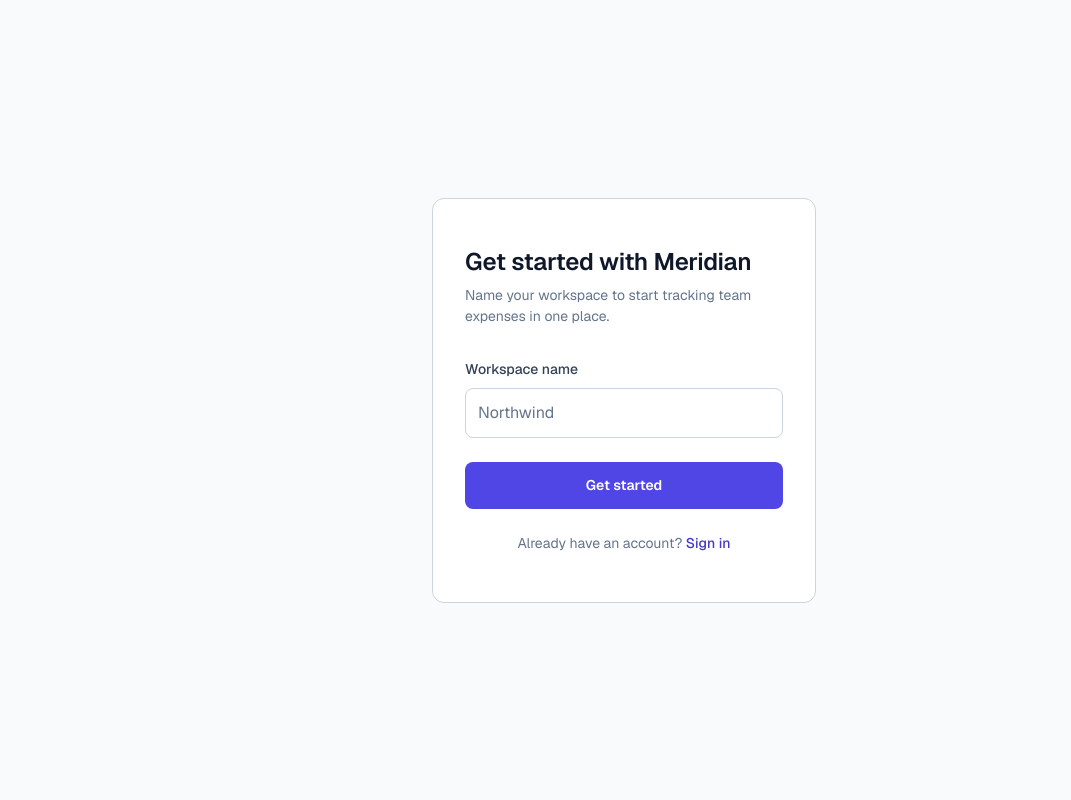
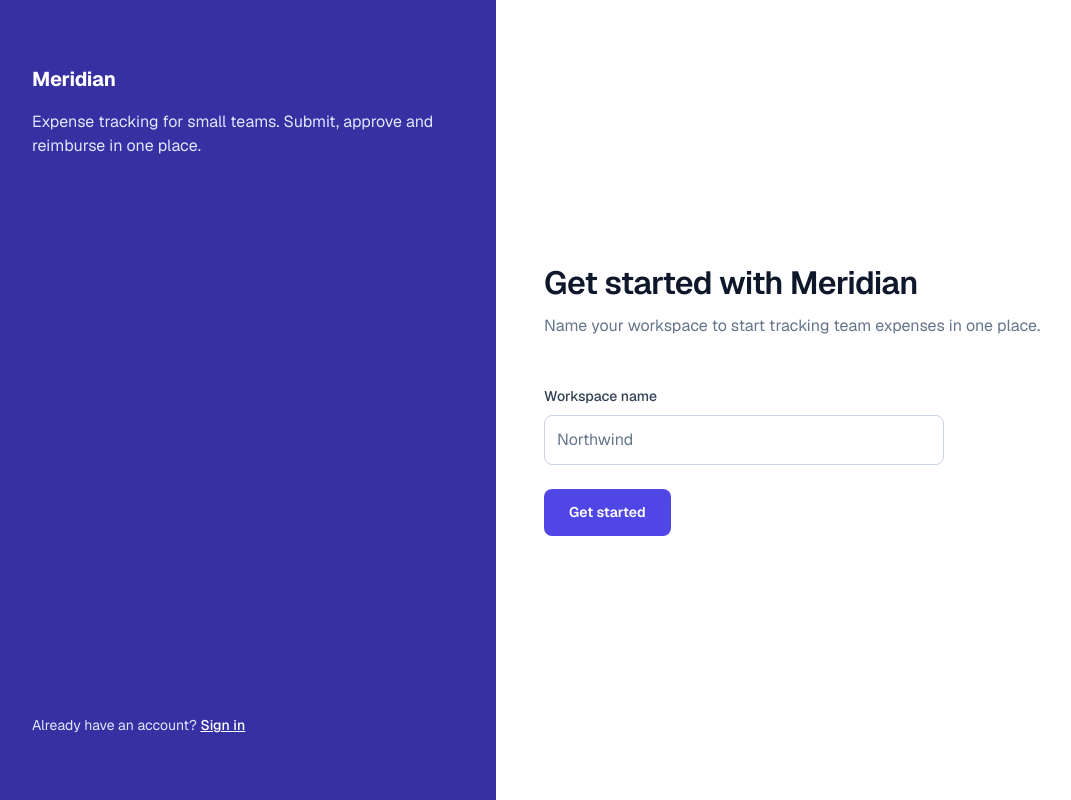
Before and after one commit to MRTHI-Tech/meridian, a Next.js app: page / in a window 1280 px wide. Shown: the whole page, without its empty margins (16-1087 px from the left). Built offline with nearby package versions, Linux system fonts and the light colour scheme.

Commit message:
feat: the plan and confirmation steps, and a way in that reads as one

```diff
--- a/app/invite/accept/page.module.css
+++ b/app/invite/accept/page.module.css
@@ -1,29 +1,51 @@
-/* Invite acceptance screen. */
+/*
+ * Invite acceptance — the other way into the product.
+ *
+ * Shares the split shell with the get started screen: brand panel, then the
+ * content. Not the centred card an onboarding step uses.
+ */
 
 .page {
   display: flex;
   flex: 1;
-  align-items: center;
-  justify-content: center;
-  padding: var(--spacing-6) var(--spacing-4);
-  background: var(--color-surface-muted);
 }
 
-.card {
-  width: 100%;
-  /* 6 x 64px — matches the get started card. */
-  max-width: calc(var(--spacing-8) * 6);
-  padding: var(--spacing-7) var(--spacing-6);
-  border: 1px solid var(--color-ink-300);
-  border-radius: var(--radius-lg);
+.brand {
+  display: flex;
+  flex-direction: column;
+  gap: var(--spacing-4);
+  width: 40%;
+  padding: var(--spacing-8) var(--spacing-7);
+  background: var(--color-brand-700);
+  color: var(--color-surface-base);
+}
+
+.wordmark {
+  font-size: var(--font-size-lg);
+  font-weight: var(--font-weight-bold);
+  letter-spacing: -0.01em;
+}
+
+.pitch {
+  flex: 1;
+  font-size: var(--font-size-base);
+  color: var(--color-brand-100);
+}
+
+.content {
+  display: flex;
+  flex: 1;
+  flex-direction: column;
+  justify-content: center;
+  padding: var(--spacing-8) var(--spacing-7);
   background: var(--color-surface-base);
-  text-align: center;
 }
 
 .mark {
   display: inline-flex;
   align-items: center;
   justify-content: center;
+  align-self: flex-start;
   width: var(--spacing-7);
   height: var(--spacing-7);
   margin-bottom: var(--spacing-5);
@@ -36,19 +58,18 @@
 }
 
 .heading {
-  font-size: var(--font-size-xl);
+  font-size: var(--font-size-2xl);
   font-weight: var(--font-weight-semibold);
-  line-height: 1.25;
-  letter-spacing: -0.01em;
+  line-height: 1.2;
+  letter-spacing: -0.02em;
   color: var(--color-ink-900);
-  text-wrap: balance;
 }
 
 .supporting {
-  margin-top: var(--spacing-2);
-  font-size: var(--font-size-sm);
+  margin-top: var(--spacing-3);
+  max-width: 480px;
+  font-size: var(--font-size-base);
   color: var(--color-ink-500);
-  text-wrap: pretty;
 }
 
 .workspace {
@@ -59,20 +80,16 @@
 .actions {
   display: flex;
   gap: var(--spacing-3);
-  margin-top: var(--spacing-6);
+  margin-top: var(--spacing-7);
 }
 
 .button {
-  flex: 1;
-  padding: var(--spacing-3) var(--spacing-4);
+  padding: var(--spacing-3) var(--spacing-5);
   border: 1px solid transparent;
   border-radius: var(--radius-md);
-  font-family: inherit;
   font-size: var(--font-size-sm);
   font-weight: var(--font-weight-semibold);
-  line-height: 1.5;
   cursor: pointer;
-  transition: background-color 0.15s ease, border-color 0.15s ease;
 }
 
 .button:focus-visible {
@@ -91,18 +108,22 @@
   color: var(--color-ink-700);
 }
 
-@media (hover: hover) and (pointer: fine) {
-  .primary:hover {
-    background: var(--color-brand-700);
+@media (max-width: 768px) {
+  .page {
+    flex-direction: column;
   }
 
-  .secondary:hover {
-    background: var(--color-surface-sunken);
+  .brand {
+    width: 100%;
+    padding: var(--spacing-6) var(--spacing-5);
+  }
+
+  .content {
+    padding: var(--spacing-7) var(--spacing-5);
+  }
+
+  .actions {
+    flex-direction: column;
+    align-items: flex-start;
   }
 }
-
-@media (max-width: 480px) {
-  .card {
-    padding: var(--spacing-6) var(--spacing-5);
-  }
-}
--- /dev/null
+++ b/app/onboarding/done/page.module.css
@@ -0,0 +1,87 @@
+/* Onboarding — the last screen. Block layout throughout, no flex container. */
+
+.page {
+  /* Centres the card without auto margins, which resolve to arbitrary pixels. */
+  display: flex;
+  flex: 1;
+  justify-content: center;
+  padding: var(--spacing-8) var(--spacing-4);
+  background: var(--color-surface-muted);
+}
+
+.card {
+  width: 100%;
+  /* 6 x 64px — matches the get started and invite cards. */
+  max-width: calc(var(--spacing-8) * 6);
+  height: fit-content;
+  padding: var(--spacing-7) var(--spacing-6);
+  border: 1px solid var(--color-ink-300);
+  border-radius: var(--radius-lg);
+  background: var(--color-surface-base);
+  text-align: center;
+}
+
+.mark {
+  display: inline-flex;
+  align-items: center;
+  justify-content: center;
+  width: var(--spacing-7);
+  height: var(--spacing-7);
+  margin-bottom: var(--spacing-5);
+  border-radius: var(--radius-full);
+  background: var(--color-brand-50);
+  color: var(--color-brand-600);
+  font-size: var(--font-size-lg);
+  font-weight: var(--font-weight-semibold);
+  /* Centres the tick without a flex container. */
+  line-height: var(--spacing-7);
+}
+
+.heading {
+  font-size: var(--font-size-xl);
+  font-weight: var(--font-weight-semibold);
+  line-height: 1.25;
+  letter-spacing: -0.01em;
+  color: var(--color-ink-900);
+  text-wrap: balance;
+}
+
+.supporting {
+  margin-top: var(--spacing-2);
+  font-size: var(--font-size-sm);
+  color: var(--color-ink-500);
+  text-wrap: pretty;
+}
+
+.button {
+  display: inline-block;
+  margin-top: var(--spacing-5);
+  padding: var(--spacing-3) var(--spacing-5);
+  border: 1px solid transparent;
+  border-radius: var(--radius-md);
+  background: var(--color-brand-600);
+  color: var(--color-surface-base);
+  font-family: inherit;
+  font-size: var(--font-size-sm);
+  font-weight: var(--font-weight-semibold);
+  line-height: 1.5;
+  cursor: pointer;
+  transition: background-color 0.15s ease;
+}
+
+@media (hover: hover) and (pointer: fine) {
+  .button:hover {
+    background: var(--color-brand-700);
+  }
+}
+
+.button:focus-visible {
+  outline: 2px solid var(--color-ink-900);
+  outline-offset: 2px;
+}
+
+@media (max-width: 480px) {
+  .card {
+    padding: var(--spacing-6) var(--spacing-5);
+  }
+}
--- /dev/null
+++ b/app/onboarding/plan/page.module.css
@@ -0,0 +1,147 @@
+/* Onboarding — plan selection. */
+
+.page {
+  display: flex;
+  flex: 1;
+  align-items: center;
+  justify-content: center;
+  padding: var(--spacing-6) var(--spacing-4);
+  background: var(--color-surface-muted);
+}
+
+.step {
+  display: flex;
+  flex-direction: column;
+  gap: var(--spacing-5);
+  width: 100%;
+  /* 14 x 64px — wider than the single-column steps, to seat three cards. */
+  max-width: calc(var(--spacing-8) * 14);
+  padding: var(--spacing-6);
+  border: 1px solid var(--color-ink-300);
+  border-radius: var(--radius-lg);
+  background: var(--color-surface-base);
+}
+
+.heading {
+  font-size: var(--font-size-xl);
+  font-weight: var(--font-weight-semibold);
+  line-height: 1.25;
+  letter-spacing: -0.01em;
+  color: var(--color-ink-900);
+  text-wrap: balance;
+}
+
+.help {
+  font-size: var(--font-size-sm);
+  color: var(--color-ink-500);
+  text-wrap: pretty;
+}
+
+.plans {
+  display: grid;
+  grid-template-columns: repeat(3, 1fr);
+  gap: var(--spacing-4);
+}
+
+.plan {
+  display: flex;
+  flex-direction: column;
+  gap: var(--spacing-2);
+  /* Asked for as a raw value: 28px sits between --spacing-5 and --spacing-6. */
+  padding: 28px;
+  border: 1px solid var(--color-ink-300);
+  border-radius: var(--radius-md);
+  cursor: pointer;
+}
+
+.plan:has(:focus-visible) {
+  outline: 2px solid var(--color-brand-600);
+  outline-offset: 1px;
+  border-color: var(--color-brand-600);
+}
+
+.plan:has(:checked) {
+  border-color: var(--color-brand-600);
+  background: var(--color-brand-50);
+}
+
+@media (hover: hover) and (pointer: fine) {
+  .plan:hover {
+    background: var(--color-surface-muted);
+  }
+
+  .plan:has(:checked):hover {
+    background: var(--color-brand-50);
+  }
+}
+
+.control {
+  flex: none;
+  align-self: start;
+  margin: 0;
+  accent-color: var(--color-brand-600);
+}
+
+.planName {
+  /* Asked for as a raw value: 550 sits between medium (500) and semibold. */
+  font-weight: 550;
+  color: var(--color-ink-900);
+}
+
+.planPrice {
+  font-size: var(--font-size-lg);
+  font-weight: var(--font-weight-semibold);
+  line-height: 1.2;
+  color: var(--color-ink-900);
+}
+
+.planCadence {
+  font-size: var(--font-size-xs);
+  color: var(--color-ink-500);
+}
+
+.planSummary {
+  font-size: var(--font-size-sm);
+  color: var(--color-ink-700);
+  text-wrap: pretty;
+}
+
+.button {
+  align-self: start;
+  padding: var(--spacing-3) var(--spacing-5);
+  border: 1px solid transparent;
+  border-radius: var(--radius-md);
+  background: var(--color-brand-600);
+  color: var(--color-surface-base);
+  font-family: inherit;
+  font-size: var(--font-size-sm);
+  font-weight: var(--font-weight-semibold);
+  line-height: 1.5;
+  cursor: pointer;
+  transition: background-color 0.15s ease;
+}
+
+@media (hover: hover) and (pointer: fine) {
+  .button:hover {
+    background: var(--color-brand-700);
+  }
+}
+
+.button:focus-visible {
+  outline: 2px solid var(--color-ink-900);
+  outline-offset: 2px;
+}
+
+@media (max-width: 720px) {
+  .plans {
+    grid-template-columns: 1fr;
+  }
+
+  .step {
+    padding: var(--spacing-5);
+  }
+
+  .button {
+    align-self: stretch;
+  }
+}
--- a/app/page.module.css
+++ b/app/page.module.css
@@ -1,9 +1,11 @@
 /*
- * Get started screen.
+ * Get started — the way into the product.
+ *
+ * A split: the brand panel on the left, the form on the right. Deliberately
+ * not the centred card the onboarding steps use, because this is not a step.
  *
  * `--accent` is the one deliberate exception to the token system: a slightly
  * brighter indigo than --color-brand-600, so the primary action stands out.
- * It lives here rather than in tokens.css because it is scoped to this button.
  */
 
 .page {
@@ -11,43 +13,70 @@
 
   display: flex;
   flex: 1;
-  align-items: center;
-  justify-content: center;
-  padding: var(--spacing-6) var(--spacing-4);
-  background: var(--color-surface-muted);
 }
 
-.card {
-  width: 100%;
-  /* 6 x 64px — the widest a single-field form wants to be. */
-  max-width: calc(var(--spacing-8) * 6);
-  padding: var(--spacing-7) var(--spacing-6);
-  border: 1px solid var(--color-ink-300);
-  border-radius: var(--radius-lg);
+.brand {
+  display: flex;
+  flex-direction: column;
+  gap: var(--spacing-4);
+  width: 40%;
+  padding: var(--spacing-8) var(--spacing-7);
+  background: var(--color-brand-700);
+  color: var(--color-surface-base);
+}
+
+.wordmark {
+  font-size: var(--font-size-lg);
+  font-weight: var(--font-weight-bold);
+  letter-spacing: -0.01em;
+}
+
+.pitch {
+  flex: 1;
+  font-size: var(--font-size-base);
+  color: var(--color-brand-100);
+}
+
+.account {
+  font-size: var(--font-size-sm);
+  color: var(--color-brand-100);
+}
+
+.accountLink {
+  font-weight: var(--font-weight-medium);
+  color: var(--color-surface-base);
+  text-decoration: underline;
+}
+
+.content {
+  display: flex;
+  flex: 1;
+  flex-direction: column;
+  justify-content: center;
+  padding: var(--spacing-8) var(--spacing-7);
   background: var(--color-surface-base);
 }
 
 .heading {
-  font-size: var(--font-size-xl);
+  font-size: var(--font-size-2xl);
   font-weight: var(--font-weight-semibold);
-  line-height: 1.25;
-  letter-spacing: -0.01em;
+  line-height: 1.2;
+  letter-spacing: -0.02em;
   color: var(--color-ink-900);
-  text-wrap: balance;
 }
 
 .supporting {
-  margin-top: var(--spacing-2);
-  font-size: var(--font-size-sm);
+  margin-top: var(--spacing-3);
+  font-size: var(--font-size-base);
   color: var(--color-ink-500);
-  text-wrap: pretty;
 }
 
 .form {
   display: flex;
   flex-direction: column;
   gap: var(--spacing-5);
-  margin-top: var(--spacing-6);
+  margin-top: var(--spacing-7);
+  max-width: 400px;
 }
 
 .field {
@@ -64,14 +93,12 @@
 
 .input {
   width: 100%;
-  padding: var(--spacing-3) var(--spacing-3);
+  padding: var(--spacing-3);
   border: 1px solid var(--color-ink-300);
   border-radius: var(--radius-md);
   background: var(--color-surface-base);
   color: var(--color-ink-900);
-  font-family: inherit;
   font-size: var(--font-size-base);
-  line-height: 1.5;
 }
 
 .input::placeholder {
@@ -85,23 +112,15 @@
 }
 
 .button {
+  align-self: flex-start;
   padding: var(--spacing-3) var(--spacing-5);
   border: 1px solid transparent;
   border-radius: var(--radius-md);
   background: var(--accent);
   color: var(--color-surface-base);
-  font-family: inherit;
   font-size: var(--font-size-sm);
   font-weight: var(--font-weight-semibold);
-  line-height: 1.5;
   cursor: pointer;
-  transition: background-color 0.15s ease;
-}
-
-@media (hover: hover) and (pointer: fine) {
-  .button:hover {
-    background: var(--color-brand-600);
-  }
 }
 
 .button:focus-visible {
@@ -109,27 +128,17 @@
   outline-offset: 2px;
 }
 
-.signin {
-  margin-top: var(--spacing-5);
-  font-size: var(--font-size-sm);
-  color: var(--color-ink-500);
-  text-align: center;
-}
+@media (max-width: 768px) {
+  .page {
+    flex-direction: column;
+  }
 
-.signinLink {
-  font-weight: var(--font-weight-medium);
-  color: var(--color-brand-600);
-}
+  .brand {
+    width: 100%;
+    padding: var(--spacing-6) var(--spacing-5);
+  }
 
-@media (hover: hover) and (pointer: fine) {
-  .signinLink:hover {
-    color: var(--color-brand-700);
-    text-decoration: underline;
+  .content {
+    padding: var(--spacing-7) var(--spacing-5);
   }
 }
-
-@media (max-width: 480px) {
-  .card {
-    padding: var(--spacing-6) var(--spacing-5);
-  }
-}
--- a/app/page.tsx
+++ b/app/page.tsx
@@ -3,7 +3,21 @@ import styles from "./page.module.css";
 export default function GetStarted() {
   return (
     <div className={styles.page}>
-      <main className={styles.card}>
+      <aside className={styles.brand}>
+        <div className={styles.wordmark}>Meridian</div>
+        <p className={styles.pitch}>
+          Expense tracking for small teams. Submit, approve and reimburse in one
+          place.
+        </p>
+        <p className={styles.account}>
+          Already have an account?{" "}
+          <a className={styles.accountLink} href="/signin">
+            Sign in
+          </a>
+        </p>
+      </aside>
+
+      <main className={styles.content}>
         <h1 className={styles.heading}>Get started with Meridian</h1>
         <p className={styles.supporting}>
           Name your workspace to start tracking team expenses in one place.
@@ -28,13 +42,6 @@ export default function GetStarted() {
             Get started
           </button>
         </div>
-
-        <p className={styles.signin}>
-          Already have an account?{" "}
-          <a className={styles.signinLink} href="/signin">
-            Sign in
-          </a>
-        </p>
       </main>
     </div>
   );
--- a/drift.config.json
+++ b/drift.config.json
@@ -4,7 +4,9 @@
     "/invite/accept",
     "/onboarding/profile",
     "/onboarding/workspace",
-    "/onboarding/team"
+    "/onboarding/team",
+    "/onboarding/plan",
+    "/onboarding/done"
   ],
   "viewports": [
     "mobile",
```
Also changed, not shown: app/invite/accept/page.tsx (+9 -1 lines), app/onboarding/done/page.tsx (added, +26 -0 lines), app/onboarding/plan/page.tsx (added, +61 -0 lines).
